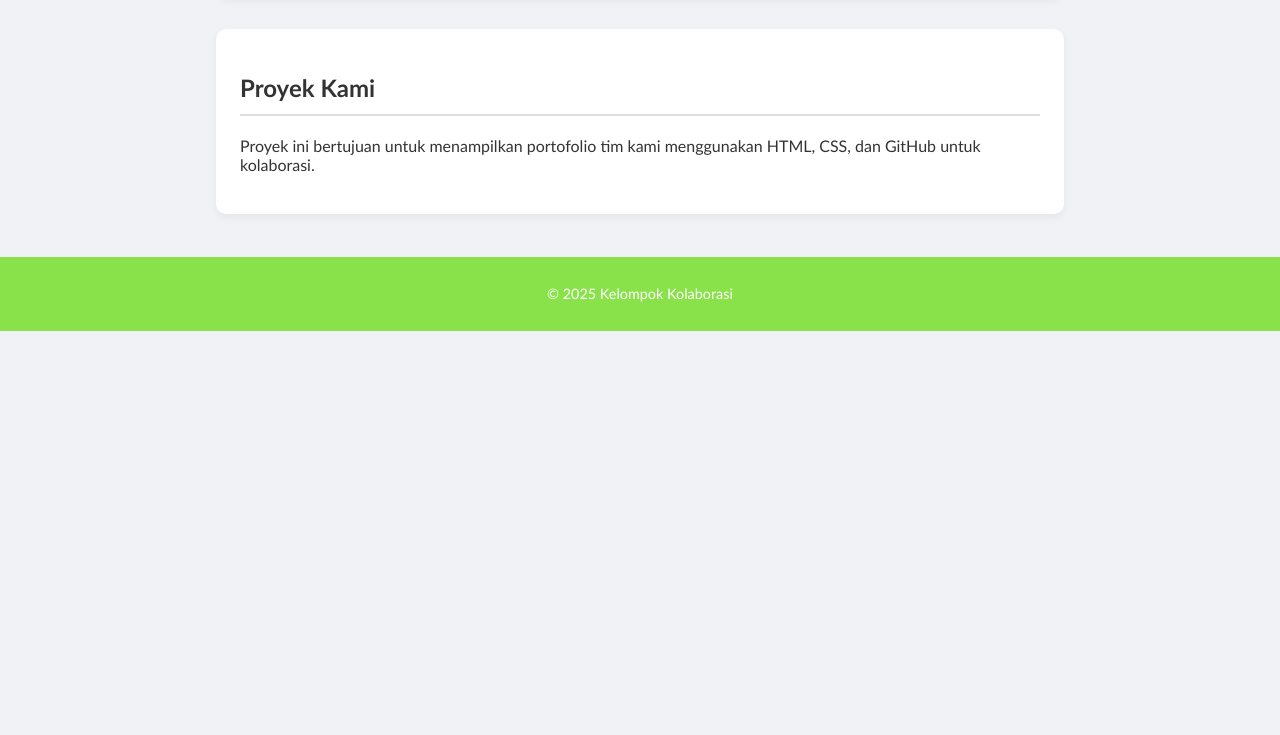
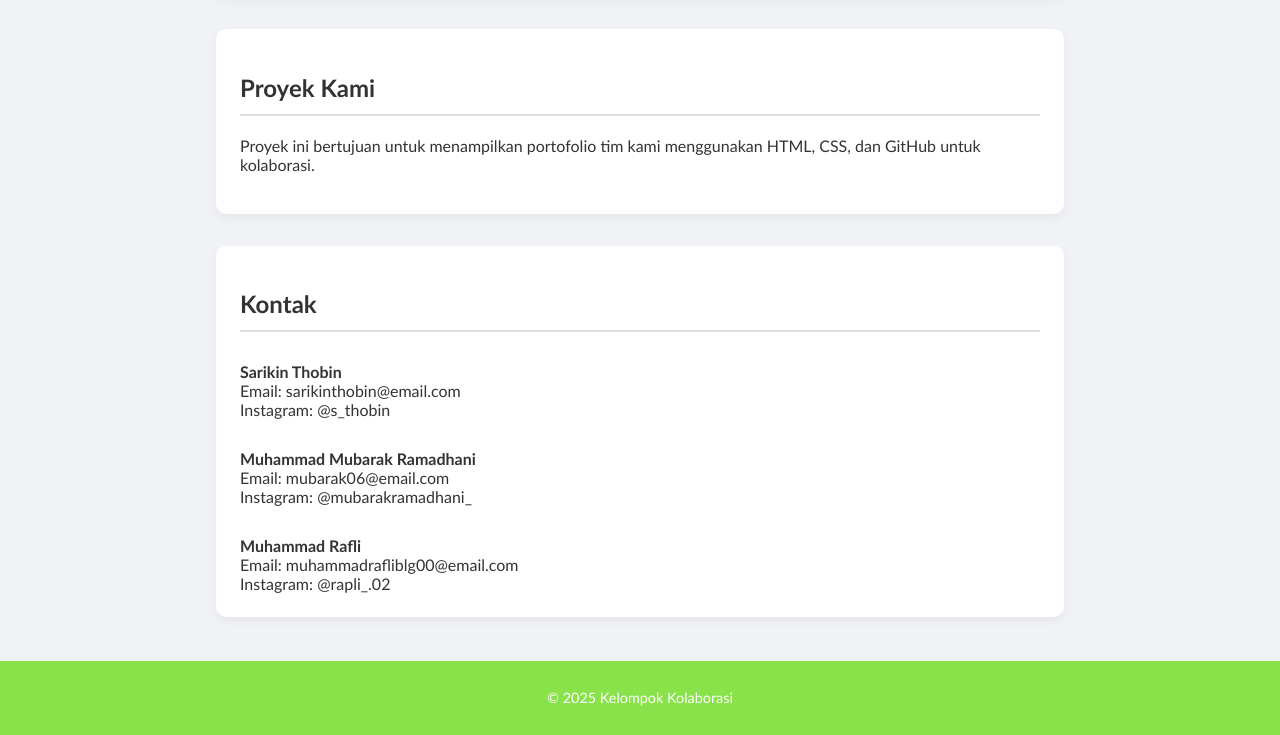
Before and after one commit to Rafli-Code/praktikum8.github.io, a plain HTML site: page index.html in a window 1280 px wide. Shown: the part 731-1466 px from the top of the page. Before the commit the page ends 1062 px from the top, so only its background shows below. Drawn offline with Linux system fonts and the light colour scheme.

Commit message:
Mubarak edit index.html

```diff
--- a/index.html
+++ b/index.html
@@ -47,7 +47,26 @@
              menggunakan HTML, CSS, dan GitHub untuk kolaborasi. </p>
     </section>
 
+    <section id="kontak">
+        <div id="kontakdiv">
+            <h2>Kontak</h2>
+            <h4> Sarikin Thobin</h4>
+            <p>Email: sarikinthobin@email.com</p>
+            <p>Instagram: @s_thobin</p>
+        </div>
 
+        <div id="kontakdiv">
+            <h4> Muhammad Mubarak Ramadhani</h4>
+            <p>Email: mubarak06@email.com</p>
+            <p>Instagram: @mubarakramadhani_</p>
+        </div>
+
+        <div id="kontakdiv">
+            <h4> Muhammad Rafli</h4>
+            <p>Email: muhammadrafliblg00@email.com</p>
+            <p>Instagram: @rapli_.02</p>
+        </div>
+    </section>
 
 
     <footer>
```
